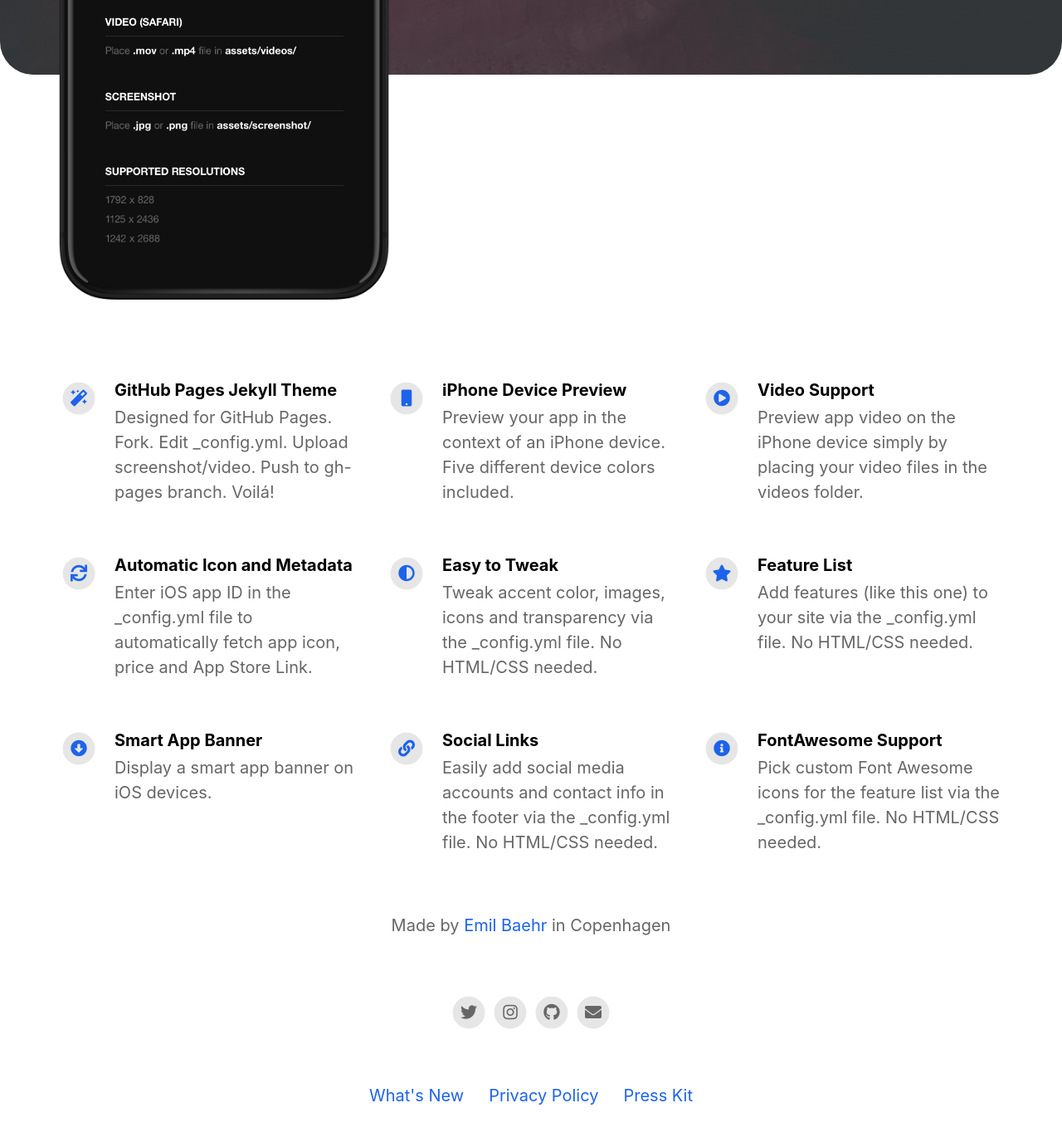
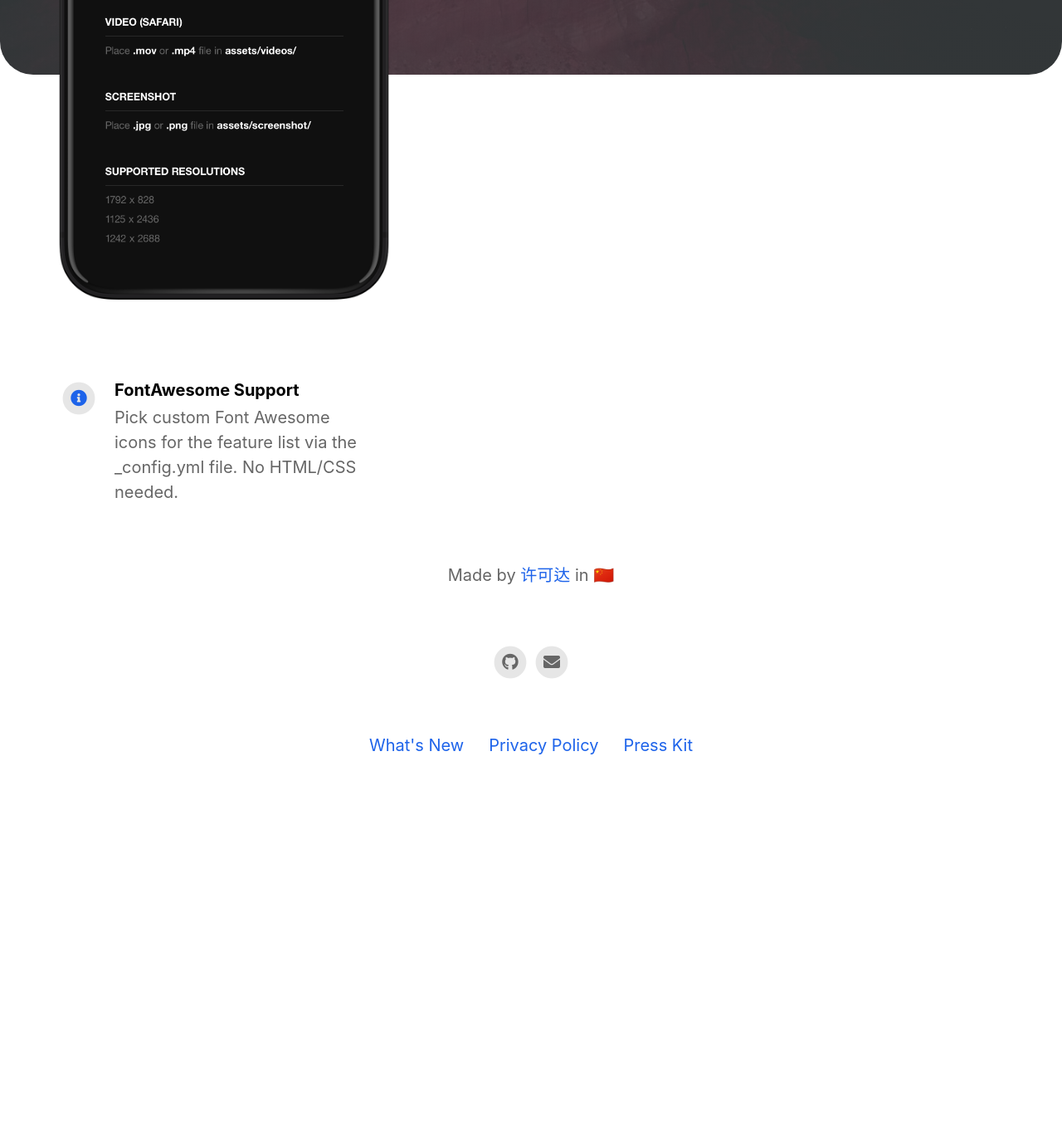
Before and after one commit to CodaXu/TrueSelf, a Jekyll site: the page built from index.html, in a window 1280 px wide and 1400 px high, scrolled down 624 px. Shown: the top 1370 px of the window at 83% size. Built offline with Jekyll 4.4.1, drawn with Linux system fonts in a browser that asks for light colours; nearby versions of some CDN libraries; after the commit the page ends 1602 px from its top, so only the background shows below that; some of the changed text lies outside the part shown.

Commit message:
Update _config.yml

```diff
--- a/_config.yml
+++ b/_config.yml
@@ -3,7 +3,7 @@ page_title                                :
 
 # App Info
 ios_app_id                                : 1234793120                                # Required. Enter iOS app ID to automatically populate name, price and icons (e.g. 718043190).
-ios_app_country                           : us                                        # Required outside USA. Enter 2 letter country code as in https://en.wikipedia.org/wiki/ISO_3166-1_alpha-2
+ios_app_country                           : cn                                        # Required outside USA. Enter 2 letter country code as in https://en.wikipedia.org/wiki/ISO_3166-1_alpha-2
 
 appstore_link                             :                                           # Automatically populates if not set and if iOS app ID is set. Otherwise enter manually.
 playstore_link                            :                                           # Enter Google Play Store URL.
@@ -11,61 +11,29 @@ presskit_download_link                    : https://emilbaehr.com
                                                                                       # Or upload your press kit file to assets and set path accordingly (e.g. "assets/your_press_kit.zip").
 
 app_icon                                  : # assets/appicon.png                      # Automatically populates if not set and if iOS app ID is set.  Otherwise enter path to icon file manually.
-app_name                                  :                                           # Automatically populates if not set and if iOS app ID is set.  Otherwise enter manually.
-app_price                                 :                                           # Automatically populates if not set and if iOS app ID is set.  Otherwise enter manually.
-app_description                           : Write a short tagline for your app.
+app_name                                  : 回家旅途                                    # Automatically populates if not set and if iOS app ID is set.  Otherwise enter manually.
+app_price                                 : 公益app                                    # Automatically populates if not set and if iOS app ID is set.  Otherwise enter manually.
+app_description                           :
 
-enable_smart_app_banner                   : true                                      # Set to true to show a smart app banner at top of page on mobile devices.
+enable_smart_app_banner                   : false                                      # Set to true to show a smart app banner at top of page on mobile devices.
 
 
 
 # Information About Yourself
-your_name                                 : Emil Baehr
+your_name                                 : 许可达
 your_link                                 : https://emilbaehr.com
-your_city                                 : Copenhagen
-email_address                             : emil.baehr@gmail.com
-facebook_username                         :
-instagram_username                        : ebaehr
-twitter_username                          : ebaehr
-github_username                           : emilbaehr
-youtube_username                          :
+your_city                                 : 🇨🇳
+email_address                             : 676704276@qq.com
+# facebook_username                         :
+# instagram_username                        : ebaehr
+# twitter_username                          : ebaehr
+github_username                           : CodaXu
+# youtube_username                          :
 
 
 
 # Feature List                            Edit, add or remove features to be presented.
 features                                  :
-
-  - title                                 : GitHub Pages Jekyll Theme
-    description                           : Designed for GitHub Pages. Fork. Edit _config.yml. Upload screenshot/video. Push to gh-pages branch. Voilá!
-    fontawesome_icon_name                 : magic
-
-  - title                                 : iPhone Device Preview
-    description                           : Preview your app in the context of an iPhone device. Five different device colors included.
-    fontawesome_icon_name                 : mobile
-
-  - title                                 : Video Support
-    description                           : Preview app video on the iPhone device simply by placing your video files in the videos folder.
-    fontawesome_icon_name                 : play-circle
-
-  - title                                 : Automatic Icon and Metadata
-    description                           : Enter iOS app ID in the _config.yml file to automatically fetch app icon, price and App Store Link.
-    fontawesome_icon_name                 : sync
-
-  - title                                 : Easy to Tweak
-    description                           : Tweak accent color, images, icons and transparency via the _config.yml file. No HTML/CSS needed.
-    fontawesome_icon_name                 : adjust
-
-  - title                                 : Feature List
-    description                           : Add features (like this one) to your site via the _config.yml file. No HTML/CSS needed.
-    fontawesome_icon_name                 : star
-
-  - title                                 : Smart App Banner
-    description                           : Display a smart app banner on iOS devices.
-    fontawesome_icon_name                 : arrow-alt-circle-down
-
-  - title                                 : Social Links
-    description                           : Easily add social media accounts and contact info in the footer via the _config.yml file. No HTML/CSS needed.
-    fontawesome_icon_name                 : link
 
   - title                                 : FontAwesome Support
     description                           : Pick custom Font Awesome icons for the feature list via the _config.yml file. No HTML/CSS needed.
```
